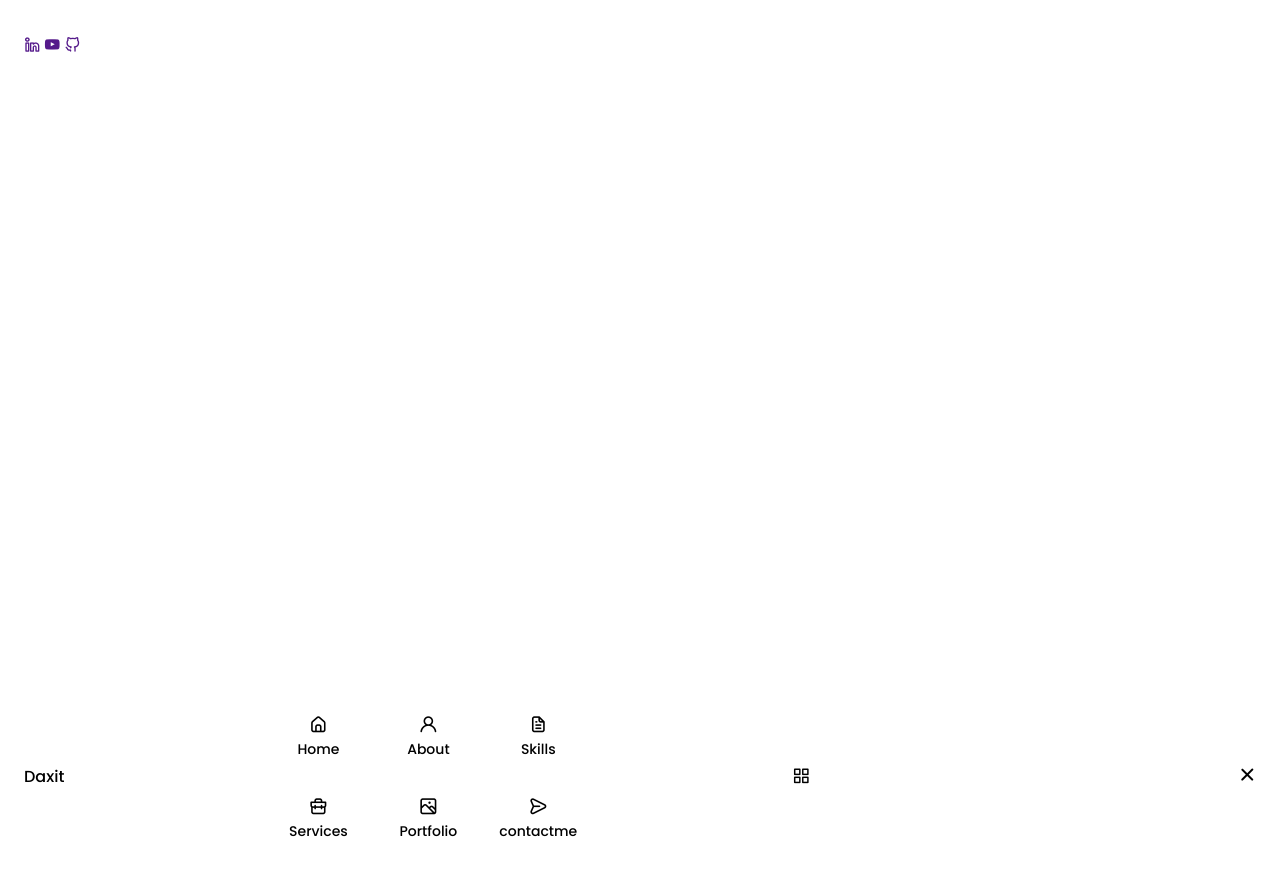
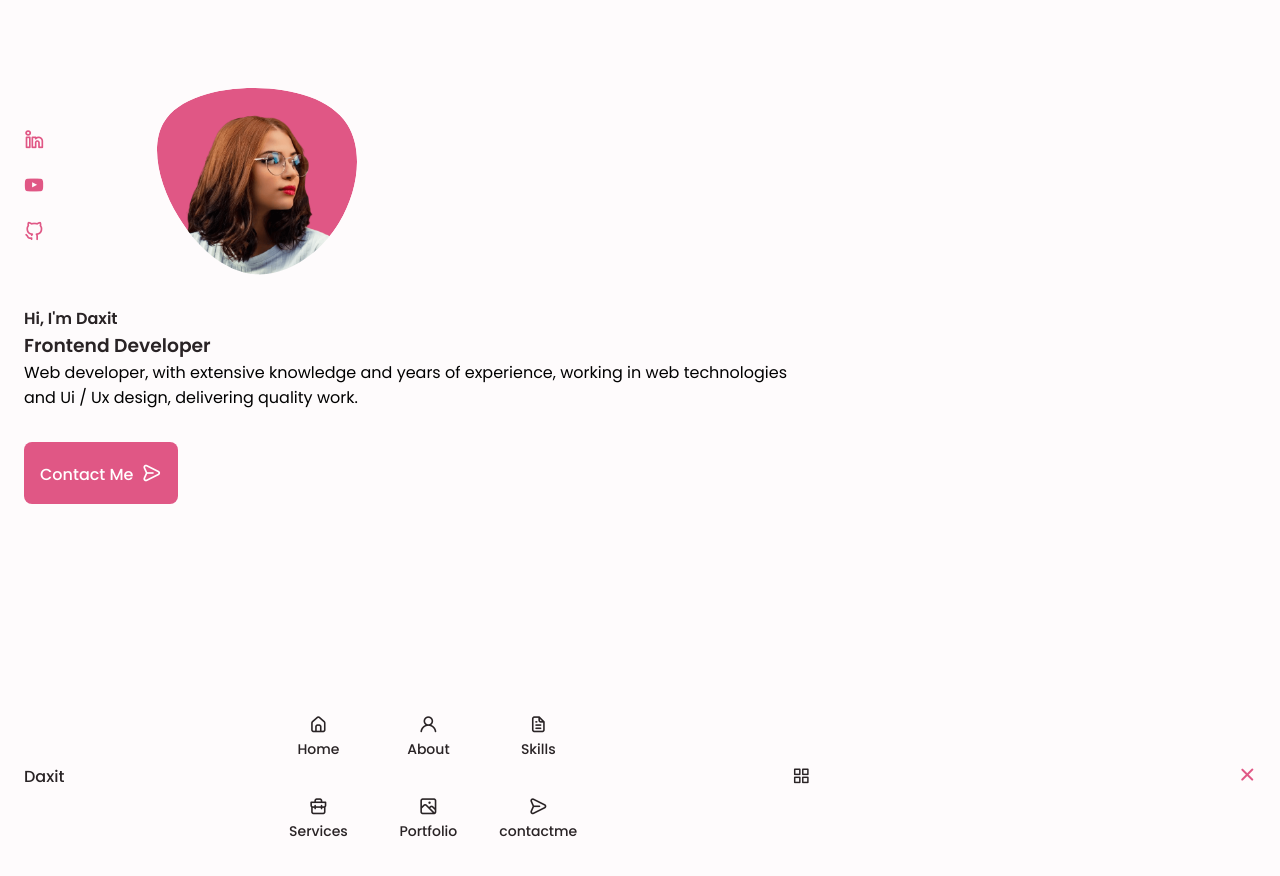
Before and after one commit to daxitzadafiya/my-protfolio, a plain HTML site: page index.html in a window 1280 px wide. Drawn offline with nearby package versions, Linux system fonts and the light colour scheme.

Commit message:
home section

```diff
--- a/assets/css/styles.css
+++ b/assets/css/styles.css
@@ -6,25 +6,25 @@
 
     /*========== Colors ==========*/
     /* Change favorite color */
-    --hue-color: 250 ; /*Purple 250 - Green 142 - Blue 230 - Pink 340*/
+    --hue-color: 340 ; /*Purple 250 - Green 142 - Blue 230 - Pink 340*/
 
     /* HSL color mode */
-    --first-color: hsl(var(var(--hue-color)), 69%, 61%);
-    --first-color-second: hsl(var(var(--hue-color)), 69%, 61%);
-    --first-color-alt: hsl(var(var(--hue-color)), 57%, 53%);
-    --first-color-lighter:hsl(var(var(--hue-color)), 92%, 85%) ;
-    --title-color:hsl(var(var(--hue-color)), 8%, 15%) ;
-    --text-color:hsl(var(var(--hue-color)), 8%, 45%) ;
-    --text-color-light:hsl(var(var(--hue-color)), 8%, 65%) ;
-    --input-color:hsl(var(var(--hue-color)), 70%, 96%) ;
-    --body-color: hsl(var(var(--hue-color)), 60%, 99%);
+    --first-color: hsl(var(--hue-color), 69%, 61%);
+    --first-color-second: hsl(var(--hue-color), 69%, 61%);
+    --first-color-alt: hsl(var(--hue-color), 57%, 53%);
+    --first-color-lighter:hsl(var(--hue-color), 92%, 85%) ;
+    --title-color:hsl(var(--hue-color), 8%, 15%) ;
+    --text-color:hsl(var(--hue-color), 8%, 45%) ;
+    --text-color-light:hsl(var(--hue-color), 8%, 65%) ;
+    --input-color:hsl(var(--hue-color), 70%, 96%) ;
+    --body-color: hsl(var(--hue-color), 60%, 99%);
     --container-color: #fff ;
 
     /*========== Font and typography ==========*/
     --body-font: 'Poppins', sans-serif;
 
     /* .5rem = 8px, 1rem = 16px, 1.5rem = 24px ... */
-    --big-font-size:.2rem ;
+    --big-font-size: 2rem ;
     --h1-font-size: 1.5rem ;
     --h2-font-size: 1.25rem;
     --h3-font-size: 1.125rem;
@@ -43,7 +43,7 @@
     --mb-0-75: .75rem;
     --mb-1: 1rem;
     --mb-1-5: 1.5rem;
-    --mb-2: .2rem;
+    --mb-2: 2rem;
     --mb-2-5: 2.5rem;
     --mb-3: 3rem;
 
@@ -233,9 +233,114 @@ nav{
 
 
 /*==================== HOME ====================*/
+.home__container{
+    gap: 1rem;
+}
+.home__content
+{
+    grid-template-columns: .5fr 3fr;
+    padding-top:3.5rem ;
+    align-items: center;
+}
+
+.home__social{
+    display: grid;
+    grid-template-columns: max-content;
+    row-gap: 1rem;
+}
+
+.home__social-icon
+{
+    font-size: 1.25rem;
+    color: var(--first-color);
+
+}
+
+.home__social-icon:hover
+{
+    color: var(--first-color-alt);
+}
+ .home__blob{
+     width: 200px;
+     fill: var(--first-color);
+ }
+ .home__blob-img
+ {
+    width: 170px;
+ }
+ .home__data{
+     grid-column: 1/3;
+ }
+
+ .home__title{
+     font-size: var(--big-font-size);
+ }
+ .home_subtitle{
+     font-size: var(--h3-font-size);
+     color: var(--text-color);
+     font-weight: var(--font-medium);
+     margin-bottom: var(--mb-0-75);
+
+ }
+.home__description{
+    margin-bottom: var(--mb-2);
+}
+
+.home__scroll{
+    display: none;
+}
+.home__scroll-button
+{
+    color: var(--first-color);
+    transition: .3s;
+}
+.home__scroll-button:hover
+{
+    transform: translateY(0.25rem);
+}
+
+.home__scroll-mouse
+{
+   font-size: 2rem;
+}
+
+.home__scroll-name
+{
+   font-size: var(--small-font-size);
+   color: var(--title-color);
+   font-weight: var(--font-medium);
+   margin-right: var(--mb-0-25);
+}
+.home__scroll-arrrow{
+       font-size: 1.25rem;
+}
+
 
 
 /*==================== BUTTONS ====================*/
+.button{
+    display: inline-block;
+    background-color: var(--first-color);
+    color: #fff;
+    padding: 1rem;
+    border-radius: .5rem;
+    font-weight: var(--font-medium);
+}
+.button:hover{
+    background-color: var(--first-color-alt);
+}
+
+.button__icon
+{
+    font-size: 1.25rem;
+    margin-left: var(--mb-0-25);
+    transition: .3s;
+}
+
+.button--flex{
+    display: inline-block;
+    align-items: center ;
+}
 
 
 /*==================== ABOUT ====================*/
--- a/index.html
+++ b/index.html
@@ -80,16 +80,48 @@
                     <div class="home__container container gird">
                         <div class="home__content grid">
                             <div class="home__social">
-                                <a href="" class="home__social-icon">
+                                <a href="https://www.linkedin.com/" target="_blank" class="home__social-icon">
                                     <i class="uil uil-linkedin-alt"></i>
                                 </a>
-                                <a href="" class="home__social-icon">
+                                <a href="https://youtube.com/" target="_blank" class="home__social-icon">
                                     <i class="uil uil-youtube"></i>
                                 </a>
-                                <a href="" class="home__social-icon">
+                                <a href="https://github.com/"  target="_blank" class="home__social-icon">
                                     <i class="uil uil-github-alt"></i>
                                 </a>
                             </div>
+                            <div class="home__img">
+                                <svg class="home__blob" viewBox="0 0 200 187" xmlns="http://www.w3.org/2000/svg" xmlns:xlink="http://www.w3.org/1999/xlink">
+                                    <mask id="mask0" mask-type="alpha">
+                                        <path d="M190.312 36.4879C206.582 62.1187 201.309 102.826 182.328 134.186C163.346 165.547
+                                        130.807 187.559 100.226 186.353C69.6454 185.297 41.0228 161.023 21.7403 129.362C2.45775
+                                        97.8511 -7.48481 59.1033 6.67581 34.5279C20.9871 10.1032 59.7028 -0.149132 97.9666
+                                        0.00163737C136.23 0.303176 174.193 10.857 190.312 36.4879Z"/>
+                                    </mask>
+                                    <g mask="url(#mask0)">
+                                        <path d="M190.312 36.4879C206.582 62.1187 201.309 102.826 182.328 134.186C163.346
+                                        165.547 130.807 187.559 100.226 186.353C69.6454 185.297 41.0228 161.023 21.7403
+                                        129.362C2.45775 97.8511 -7.48481 59.1033 6.67581 34.5279C20.9871 10.1032 59.7028
+                                        -0.149132 97.9666 0.00163737C136.23 0.303176 174.193 10.857 190.312 36.4879Z"/>
+                                        <image  class="home__blob-img" x="12" y="18" xlink:href="assets/img/perfil.png"/>
+                                    </g>
+                                </svg>
+                            </div>
+                            <div class="home__data">
+                                <h1 class="home__title">Hi, I'm Daxit </h1>
+                                <h3 class="home__subtitle">Frontend Developer</h3>
+                                <p class="home__description">Web developer, with extensive knowledge and years of experience, working in web technologies and Ui / Ux design, delivering quality work.</p>
+                                <a href="#contact" class="button button--flex">
+                               Contact Me     <i class="uil uil-message button__icon"></i>
+                                </a>
+                            </div>
+                        </div>
+                        <div class="home__scroll">
+                            <a href="#about" class="home__scroll-button button--flex">
+                                <i class="uil uil-mouse-alt home__scroll-mouse"></i>
+                                <span class="home__scroll-name">Scroll down</span>
+                                <i class="uil uil-arrow-down home__scroll-arrow"></i>
+                            </a>
                         </div>
                     </div>
             </section>
```
Also changed, not shown: 1 other file.
